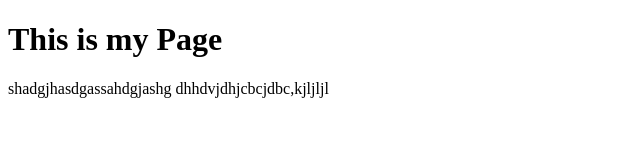
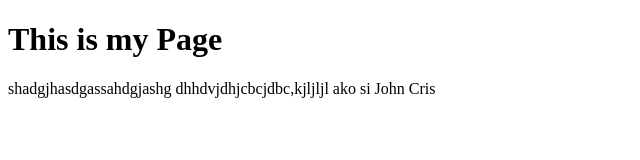
Before and after one commit to JohnCrisLanestosa/Testing2, a plain HTML site: page index.html in a window 1280 px wide. Shown: the whole page, without its empty margins (0-640 px from the left). Drawn offline with Linux system fonts and the light colour scheme.

Commit message:
Update index.html

```diff
--- a/index.html
+++ b/index.html
@@ -11,5 +11,6 @@
 <body>
     shadgjhasdgassahdgjashg
     dhhdvjdhjcbcjdbc,kjljljl
+    ako si John Cris
 </body>
 </html>
```
